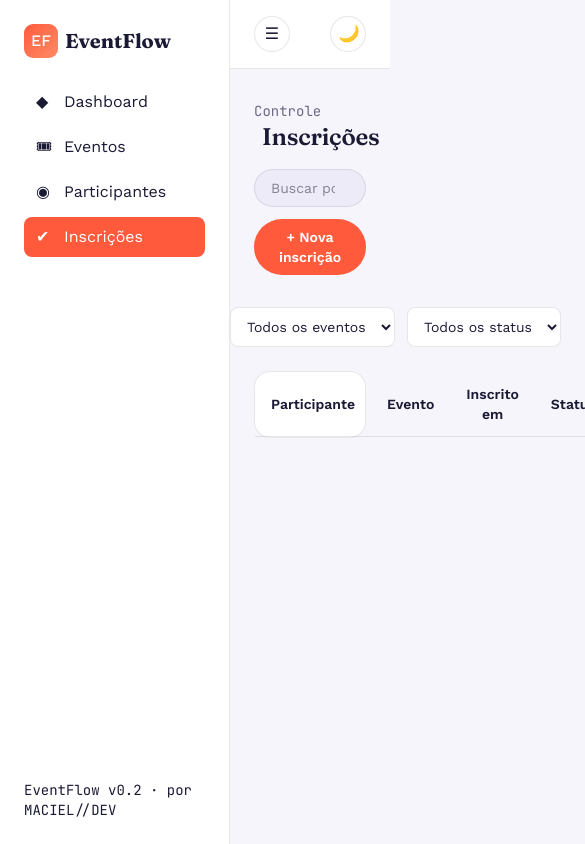
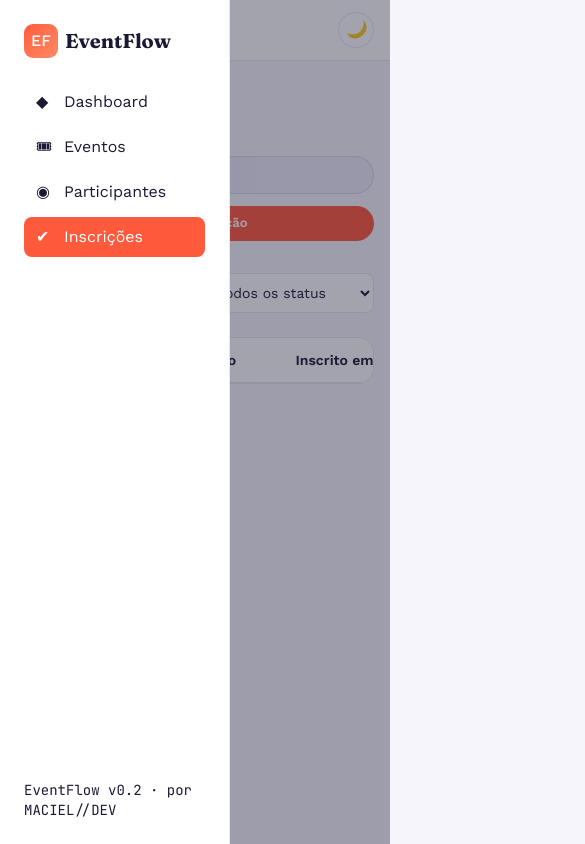
Before and after one commit to maciel1703/EventOS, a website: page inscritos.html in a window 390 px wide. Both pictures are taken after a click on the button "Abrir menu". Shown: the top 844 px of the page, 585 px wide, since content can reach past the window. Drawn offline with nearby package versions, Linux system fonts and the light colour scheme.

Commit message:
implementando responsivo

```diff
--- a/global.css
+++ b/global.css
@@ -21,6 +21,19 @@
     --font-mono: 'JetBrains Mono', monospace;
 }
 
+[data-theme="dark"] {
+    --bg: #121026;
+    --bg-soft: #1A1836;
+    --surface: #1E1B3F;
+    --ink: #F1F0FA;
+    --muted: #9C98B8;
+    --border: rgba(241, 240, 250, 0.1);
+    --teal-soft: rgba(15, 162, 133, 0.16);
+    --amber-soft: rgba(201, 124, 10, 0.18);
+    --danger-soft: rgba(225, 75, 75, 0.16);
+    --shadow: 0 10px 30px rgba(0, 0, 0, 0.4);
+}
+
 * {
     box-sizing: border-box;
 }
@@ -35,6 +48,7 @@ body {
     color: var(--ink);
     font-family: var(--font-body);
     min-height: 100vh;
+    transition: background 0.25s ease, color 0.25s ease;
 }
 
 button,
--- a/inscricoes.css
+++ b/inscricoes.css
@@ -0,0 +1,148 @@
+@media (max-width: 768px) {
+
+    /* ---------- SIDEBAR OFF-CANVAS ---------- */
+
+    #sidebar {
+        z-index: 50;
+
+        transform: translateX(-100%);
+        transition: transform 0.25s ease;
+    }
+
+    #sidebar.open {
+        transform: translateX(0);
+    }
+
+    .scrim {
+        display: none;
+
+        position: fixed;
+        inset: 0;
+
+        background: rgba(27, 26, 53, 0.4);
+
+        z-index: 40;
+    }
+
+    .scrim.active {
+        display: block;
+    }
+
+
+    /* ---------- CONTEÚDO PRINCIPAL ---------- */
+    /* inscritos.html não usa <main>: o ml-[230px] fica solto em
+       vários blocos (header, .overview, filtros, tabela), então
+       zeramos a margem direto pela classe utilitária. */
+
+    header,
+    .ml-\[230px\] {
+        margin-left: 0 !important;
+    }
+
+
+    /* ---------- HEADER ---------- */
+
+    header {
+        display: flex;
+        align-items: center;
+
+        gap: 10px;
+
+        height: auto;
+
+        padding: 12px 16px;
+    }
+
+
+    /* ---------- PESQUISA ---------- */
+
+    #searchForm {
+        flex: 1;
+        min-width: 0;
+    }
+
+    #searchInput {
+        width: 100% !important;
+        min-width: 0;
+    }
+
+
+    /* ---------- BOTÃO NOVA INSCRIÇÃO ---------- */
+
+    #button-add {
+        padding: 8px 14px !important;
+
+        font-size: 13px;
+
+        white-space: nowrap;
+    }
+
+
+    /* ---------- BOTÃO MENU ---------- */
+
+    #menuToggle {
+        display: flex;
+        flex-shrink: 0;
+    }
+
+
+    /* ---------- ESPAÇAMENTO DO CONTEÚDO ---------- */
+
+    .overview {
+        padding-left: 16px !important;
+        padding-right: 16px !important;
+    }
+
+    .overview h3 {
+        font-size: 1.35rem !important;
+        line-height: 1.25;
+    }
+
+
+    /* ---------- FILTROS (evento / status) ---------- */
+
+    div.mt-4.flex.items-center.gap-3 {
+        flex-wrap: wrap;
+
+        padding-left: 16px !important;
+        padding-right: 16px !important;
+    }
+
+    #categoria-card,
+    #status-card {
+        flex: 1 1 calc(50% - 6px);
+        min-width: 140px;
+    }
+
+
+    /* ---------- TABELA ---------- */
+
+    .ml-\[230px\].mt-6.px-6 {
+        padding-left: 16px !important;
+        padding-right: 16px !important;
+    }
+
+    /* a tabela fica larga demais pra tela pequena — deixa rolar
+       na horizontal dentro do card, em vez de espremer as colunas */
+    .overflow-x-auto table {
+        min-width: 640px;
+    }
+
+}
+
+@keyframes fadeInSlow {
+    from {
+        opacity: 0;
+        transform: translateY(14px) scale(0.985);
+        filter: blur(2px);
+    }
+    to {
+        opacity: 1;
+        transform: translateY(0) scale(1);
+        filter: blur(0);
+    }
+}
+
+.animate-fade-in {
+    animation: fadeInSlow 0.9s cubic-bezier(0.16, 1, 0.3, 1) both;
+}
```
Also changed, not shown: src/output.css.
